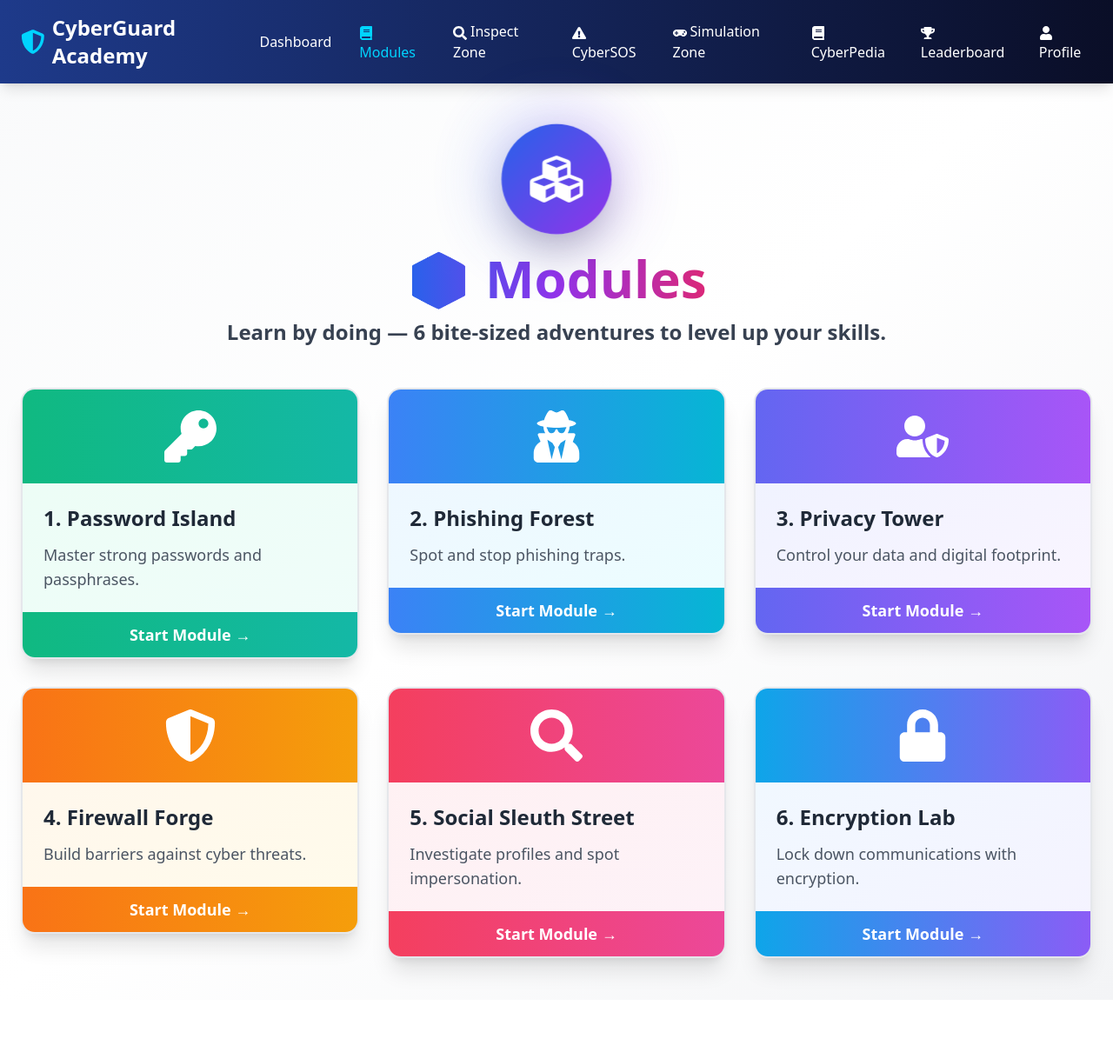
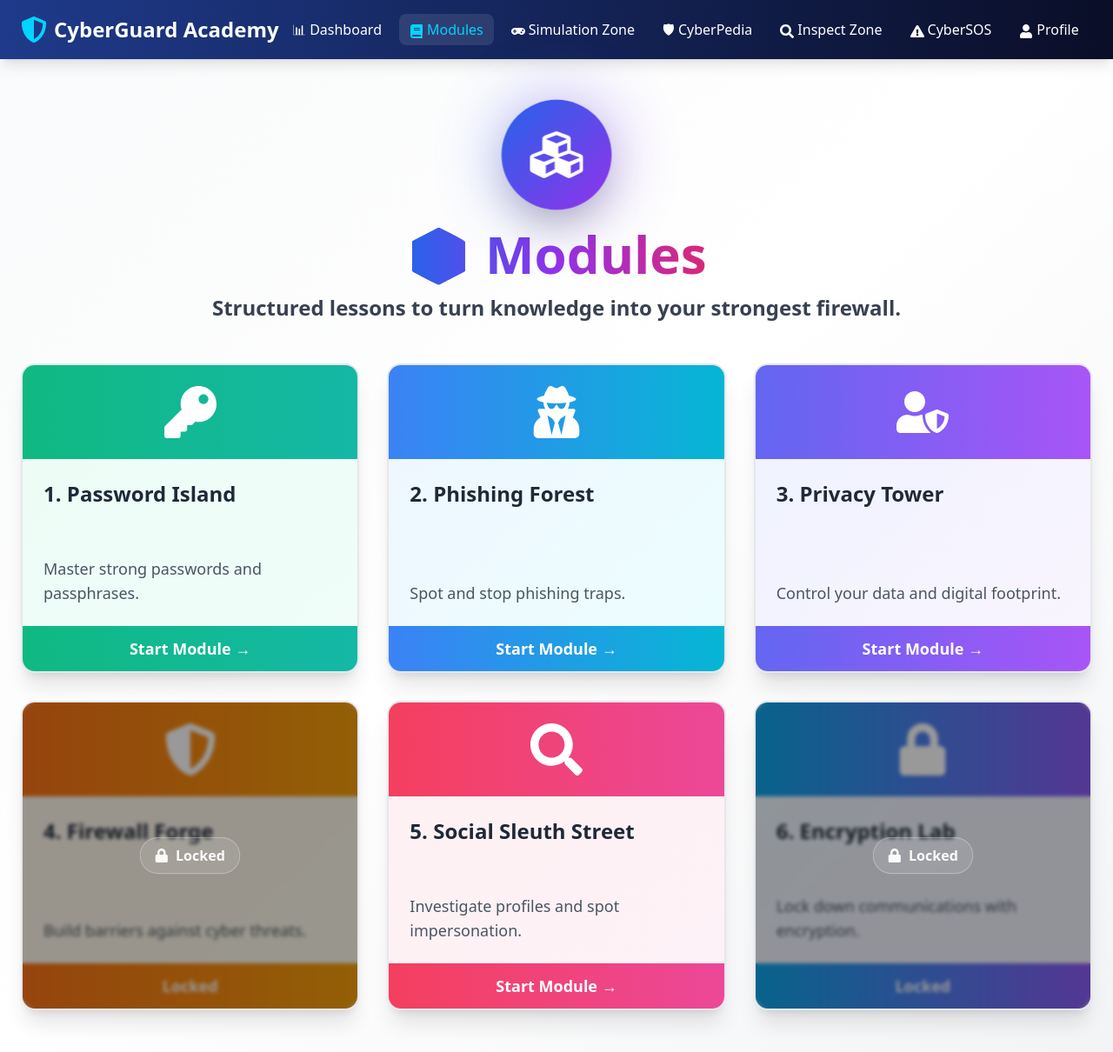
Before and after one commit to Anurag8500/Cyberguard2, a Next.js app: page /modules in a window 1280 px wide. Shown: the whole page at 87% size. Before the commit the page ends 1150 px from the top, so only its background shows below. Built offline with nearby package versions, Linux system fonts and the light colour scheme.

Commit message:
Add Module 2: Phishing Forest with Link Decoder submodule

```diff
--- a/components/Navbar.tsx
+++ b/components/Navbar.tsx
@@ -1,6 +1,7 @@
+import React from 'react'
 import Link from 'next/link'
 import { useRouter } from 'next/router'
-import { FaShieldAlt, FaTrophy, FaUser, FaCog, FaSignOutAlt, FaSearch, FaExclamationTriangle, FaGamepad, FaBook } from 'react-icons/fa'
+import { FaShieldAlt, FaUser, FaCog, FaSignOutAlt, FaSearch, FaExclamationTriangle, FaGamepad, FaBook } from 'react-icons/fa'
 
 interface NavbarProps {
   user: any
@@ -37,58 +38,50 @@ export default function Navbar({ user, logout }: NavbarProps) {
           </Link>
 
           {/* Navigation Links */}
-          <div className="hidden md:flex items-center space-x-8">
+          <div className="hidden md:flex items-center gap-2">
             <Link
               href="/dashboard"
-              className={`hover:text-cyber-blue transition-colors ${router.pathname === '/dashboard' ? 'text-cyber-blue' : ''}`}
+              className={`px-3 py-1.5 rounded-lg hover:bg-white/10 transition-colors ${router.pathname === '/dashboard' ? 'text-cyber-blue bg-white/10' : ''}`}
             >
-              Dashboard
+              {"📊\uFE0E"} Dashboard
             </Link>
             <Link
               href="/modules"
-              className={`hover:text-cyber-blue transition-colors ${router.pathname.startsWith('/modules') ? 'text-cyber-blue' : ''}`}
+              className={`px-3 py-1.5 rounded-lg hover:bg-white/10 transition-colors ${router.pathname.startsWith('/modules') ? 'text-cyber-blue bg-white/10' : ''}`}
             >
               <FaBook className="inline mr-1" />
               Modules
             </Link>
             <Link
+              href="/simulation-zone"
+              className={`px-3 py-1.5 rounded-lg hover:bg-white/10 transition-colors ${router.pathname === '/simulation-zone' ? 'text-cyber-blue bg-white/10' : ''}`}
+            >
+              <FaGamepad className="inline mr-1" />
+              Simulation Zone
+            </Link>
+            <Link
+              href="/cyberpedia"
+              className={`px-3 py-1.5 rounded-lg hover:bg-white/10 transition-colors ${router.pathname === '/cyberpedia' ? 'text-cyber-blue bg-white/10' : ''}`}
+            >
+              {"🛡\uFE0E"} CyberPedia
+            </Link>
+            <Link
               href="/inspect-zone"
-              className={`hover:text-cyber-blue transition-colors ${router.pathname === '/inspect-zone' ? 'text-cyber-blue' : ''}`}
+              className={`px-3 py-1.5 rounded-lg hover:bg-white/10 transition-colors ${router.pathname === '/inspect-zone' ? 'text-cyber-blue bg-white/10' : ''}`}
             >
               <FaSearch className="inline mr-1" />
               Inspect Zone
             </Link>
             <Link
               href="/cybersos"
-              className={`hover:text-cyber-blue transition-colors ${router.pathname === '/cybersos' ? 'text-cyber-blue' : ''}`}
+              className={`px-3 py-1.5 rounded-lg hover:bg-white/10 transition-colors ${router.pathname === '/cybersos' ? 'text-cyber-blue bg-white/10' : ''}`}
             >
               <FaExclamationTriangle className="inline mr-1" />
               CyberSOS
             </Link>
             <Link
-              href="/simulation-zone"
-              className={`hover:text-cyber-blue transition-colors ${router.pathname === '/simulation-zone' ? 'text-cyber-blue' : ''}`}
-            >
-              <FaGamepad className="inline mr-1" />
-              Simulation Zone
-            </Link>
-            <Link
-              href="/cyberpedia"
-              className={`hover:text-cyber-blue transition-colors ${router.pathname === '/cyberpedia' ? 'text-cyber-blue' : ''}`}
-            >
-              <FaBook className="inline mr-1" />
-              CyberPedia
-            </Link>
-            <Link
-              href="/leaderboard"
-              className={`hover:text-cyber-blue transition-colors ${router.pathname === '/leaderboard' ? 'text-cyber-blue' : ''}`}
-            >
-              <FaTrophy className="inline mr-1" />
-              Leaderboard
-            </Link>
-            <Link
               href="/profile"
-              className={`hover:text-cyber-blue transition-colors ${router.pathname === '/profile' ? 'text-cyber-blue' : ''}`}
+              className={`px-3 py-1.5 rounded-lg hover:bg-white/10 transition-colors ${router.pathname === '/profile' ? 'text-cyber-blue bg-white/10' : ''}`}
             >
               <FaUser className="inline mr-1" />
               Profile
--- a/pages/dashboard.tsx
+++ b/pages/dashboard.tsx
@@ -78,6 +78,8 @@ export default function Dashboard({ user, setUser, logout }: DashboardProps) {
     // Ensure a positive, greater-than-current max to avoid NaN/Infinity and negative remaining
     safeNextLevelXP = currentXP + 500
   }
+  // Ensure total modules reflects all 6 available modules
+  const displayTotalModules = Math.max(Number(stats?.totalModules) || 0, 6)
 
   return (
     <>
@@ -105,6 +107,32 @@ export default function Dashboard({ user, setUser, logout }: DashboardProps) {
             </p>
           </motion.div>
 
+          {/* Resume Learning */}
+          {modules?.length > 0 && (
+            <motion.div
+              initial={{ opacity: 0, y: 20 }}
+              animate={{ opacity: 1, y: 0 }}
+              className="mb-8"
+            >
+              {(() => {
+                const inProgress = modules.find((m: any) => m.progress?.status) || modules[0]
+                return (
+                  <div className="rounded-2xl bg-gradient-to-r from-indigo-600 to-purple-600 text-white shadow-xl p-6 flex items-center justify-between">
+                    <div>
+                      <div className="text-sm uppercase tracking-wide opacity-90">Resume Learning</div>
+                      <h3 className="text-2xl font-bold">{inProgress.title}</h3>
+                      <p className="text-white/90 text-sm mt-1">Continue where you left off and keep your streak alive.</p>
+                    </div>
+                    <a href={`/modules/${inProgress.slug}`} className="px-5 py-2 rounded-lg bg-white/20 hover:bg-white/30 transition-colors font-semibold">
+                      Continue →
+                    </a>
+                  </div>
+                )
+              })()}
+            </motion.div>
+          )}
+
+
           {/* Stats Grid */}
           <div className="grid grid-cols-1 md:grid-cols-2 lg:grid-cols-4 gap-6 mb-8">
             <ProgressCard
@@ -126,7 +154,7 @@ export default function Dashboard({ user, setUser, logout }: DashboardProps) {
             <ProgressCard
               title="Modules Completed"
               value={stats.completedModules}
-              max={stats.totalModules}
+              max={displayTotalModules}
               icon={<FaBook />}
               color="text-green-500"
             />
@@ -169,7 +197,19 @@ export default function Dashboard({ user, setUser, logout }: DashboardProps) {
 
           {/* Learning Path removed as requested */}
 
-          {/* Quick Stats */}
+          {/* Tip of the Day + Quick Stats */}
+          <div className="grid grid-cols-1 lg:grid-cols-3 gap-6">
+            <motion.div
+              initial={{ opacity: 0, y: 20 }}
+              animate={{ opacity: 1, y: 0 }}
+              className="rounded-2xl bg-white border border-gray-200 shadow p-6 lg:col-span-2"
+            >
+              <h3 className="text-xl font-bold text-gray-800 mb-2">💡 Tip of the Day</h3>
+              <p className="text-gray-700">
+                Enable 2FA on your email first. If an attacker gets your inbox, they can reset passwords for nearly every account you own.
+              </p>
+            </motion.div>
+
             <motion.div
               initial={{ opacity: 0, y: 20 }}
               animate={{ opacity: 1, y: 0 }}
@@ -179,12 +219,13 @@ export default function Dashboard({ user, setUser, logout }: DashboardProps) {
                 <div>
                   <h3 className="text-2xl font-bold mb-2">Keep Going! 🚀</h3>
                   <p className="text-white/90">
-                  You're {stats.nextLevelXP - user.xp} XP away from Level {user.level + 1}
+                    You're {safeNextLevelXP - currentXP} XP away from Level {user.level + 1}
                   </p>
                 </div>
                 <FaChartLine className="text-6xl opacity-60" />
               </div>
             </motion.div>
+          </div>
         </main>
       </div>
     </>
--- a/pages/modules/index.tsx
+++ b/pages/modules/index.tsx
@@ -40,6 +40,7 @@ const modulesList = [
     icon: FaShieldAlt,
     gradient: 'from-orange-500 to-amber-500',
     bgGradient: 'from-orange-50 to-amber-50',
+    locked: true,
   },
   {
     id: 5,
@@ -58,14 +59,15 @@ const modulesList = [
     icon: FaLock,
     gradient: 'from-sky-500 to-violet-500',
     bgGradient: 'from-sky-50 to-violet-50',
+    locked: true,
   },
 ];
 
 export default function ModulesIndex() {
   const router = useRouter();
 
-  const handleModuleClick = (slug: string, title: string) => {
-    // Route to module detail
+  const handleModuleClick = (slug: string, title: string, locked?: boolean) => {
+    if (locked) return;
     router.push(`/modules/${slug}`);
   };
 
@@ -110,7 +112,7 @@ export default function ModulesIndex() {
             transition={{ delay: 0.3 }}
             className="text-2xl font-bold text-gray-700"
           >
-            Learn by doing — 6 bite-sized adventures to level up your skills.
+            Structured lessons to turn knowledge into your strongest firewall.
           </motion.p>
         </motion.div>
 
@@ -129,16 +131,16 @@ export default function ModulesIndex() {
               transition={{ delay: 0.5 + index * 0.1 }}
               whileHover={{ scale: 1.05, y: -10 }}
               whileTap={{ scale: 0.95 }}
-              onClick={() => handleModuleClick(mod.slug, mod.title)}
-              className="cursor-pointer"
+              onClick={() => handleModuleClick(mod.slug, mod.title, (mod as any).locked)}
+              className={`cursor-pointer ${(mod as any).locked ? 'pointer-events-none opacity-60' : ''}`}
             >
-              <div className={`bg-gradient-to-br ${mod.bgGradient} rounded-2xl shadow-xl hover:shadow-2xl transition-all duration-300 overflow-hidden border-2 border-gray-200 hover:border-gray-300`}>
+              <div className={`relative bg-gradient-to-br ${mod.bgGradient} rounded-2xl shadow-xl hover:shadow-2xl transition-all duration-300 overflow-hidden border-2 border-gray-200 hover:border-gray-300`}>
                 {/* Icon */}
                 <div className={`bg-gradient-to-r ${mod.gradient} p-6 flex justify-center items-center`}>
                   <mod.icon className="text-6xl text-white" />
                 </div>
                 {/* Content */}
-                <div className="p-6">
+                <div className="p-6 flex flex-col justify-between h-48">
                   <h3 className="text-2xl font-bold text-gray-800 mb-3">
                     {mod.id}. {mod.title}
                   </h3>
@@ -149,9 +151,16 @@ export default function ModulesIndex() {
                 {/* CTA */}
                 <div className={`bg-gradient-to-r ${mod.gradient} px-6 py-3 text-center`}>
                   <span className="text-white font-bold text-lg">
-                    Start Module →
+                    {(mod as any).locked ? 'Locked' : 'Start Module →'}
                   </span>
                 </div>
+                {(mod as any).locked && (
+                  <motion.div initial={{ opacity: 0 }} animate={{ opacity: 1 }} className="absolute inset-0 bg-black/40 backdrop-blur-[2px] flex items-center justify-center">
+                    <motion.div animate={{ scale: [1, 1.06, 1], opacity: [0.95, 1, 0.95] }} transition={{ duration: 1.8, repeat: Infinity, ease: 'easeInOut' }} className="flex items-center gap-2 text-white font-semibold bg-white/10 px-4 py-2 rounded-full border border-white/30">
+                      <FaLock className="text-white" /> Locked
+                    </motion.div>
+                  </motion.div>
+                )}
               </div>
             </motion.div>
           ))}
--- a/pages/simulation-zone.tsx
+++ b/pages/simulation-zone.tsx
@@ -28,6 +28,7 @@ const games = [
     icon: FaNetworkWired,
     gradient: 'from-indigo-500 to-purple-500',
     bgGradient: 'from-indigo-50 to-purple-50',
+    locked: true,
   },
   {
     id: 4,
@@ -36,6 +37,7 @@ const games = [
     icon: FaSearch,
     gradient: 'from-red-500 to-orange-500',
     bgGradient: 'from-red-50 to-orange-50',
+    locked: true,
   },
   {
     id: 5,
@@ -44,14 +46,16 @@ const games = [
     icon: FaNetworkWired,
     gradient: 'from-green-500 to-emerald-500',
     bgGradient: 'from-green-50 to-emerald-50',
+    locked: true,
   },
   {
     id: 6,
-    title: 'Protocol 404',
+    title: 'Project ZeroCode',
     description: 'Debug systems, find the ghost hacker.',
     icon: FaBug,
     gradient: 'from-yellow-500 to-orange-500',
     bgGradient: 'from-yellow-50 to-orange-50',
+    locked: true,
   },
 ];
 
@@ -137,14 +141,14 @@ export default function SimulationZone() {
               whileHover={{ scale: 1.05, y: -10 }}
               whileTap={{ scale: 0.95 }}
               onClick={() => handleGameClick(game.id, game.title)}
-              className="cursor-pointer"
+              className={`cursor-pointer ${game.locked ? 'pointer-events-none opacity-60' : ''}`}
             >
-              <div className={`bg-gradient-to-br ${game.bgGradient} rounded-2xl shadow-xl hover:shadow-2xl transition-all duration-300 overflow-hidden border-2 border-gray-200 hover:border-gray-300`}>
+              <div className={`relative bg-gradient-to-br ${game.bgGradient} rounded-2xl shadow-xl hover:shadow-2xl transition-all duration-300 overflow-hidden border-2 border-gray-200 hover:border-gray-300`}>
                 <div className={`bg-gradient-to-r ${game.gradient} p-6 flex justify-center items-center`}>
                   <game.icon className="text-6xl text-white" />
                 </div>
 
-                <div className="p-6">
+                <div className="p-6 flex flex-col justify-between h-48">
                   <h3 className="text-2xl font-bold text-gray-800 mb-3">
                     {game.id}. {game.title}
                   </h3>
@@ -155,9 +159,16 @@ export default function SimulationZone() {
 
                 <div className={`bg-gradient-to-r ${game.gradient} px-6 py-3 text-center`}>
                   <span className="text-white font-bold text-lg">
-                    Launch Mission →
+                    {game.locked ? 'Locked' : 'Launch Mission →'}
                   </span>
                 </div>
+                {game.locked && (
+                  <motion.div initial={{ opacity: 0 }} animate={{ opacity: 1 }} className="absolute inset-0 bg-black/40 backdrop-blur-[2px] flex items-center justify-center">
+                    <motion.div animate={{ scale: [1, 1.06, 1], opacity: [0.95, 1, 0.95] }} transition={{ duration: 1.8, repeat: Infinity, ease: 'easeInOut' }} className="flex items-center gap-2 text-white font-semibold bg-white/10 px-4 py-2 rounded-full border border-white/30">
+                      <FaLock className="text-white" /> Locked
+                    </motion.div>
+                  </motion.div>
+                )}
               </div>
             </motion.div>
           ))}
```
Lines whose indentation alone changed are shown as unchanged.
